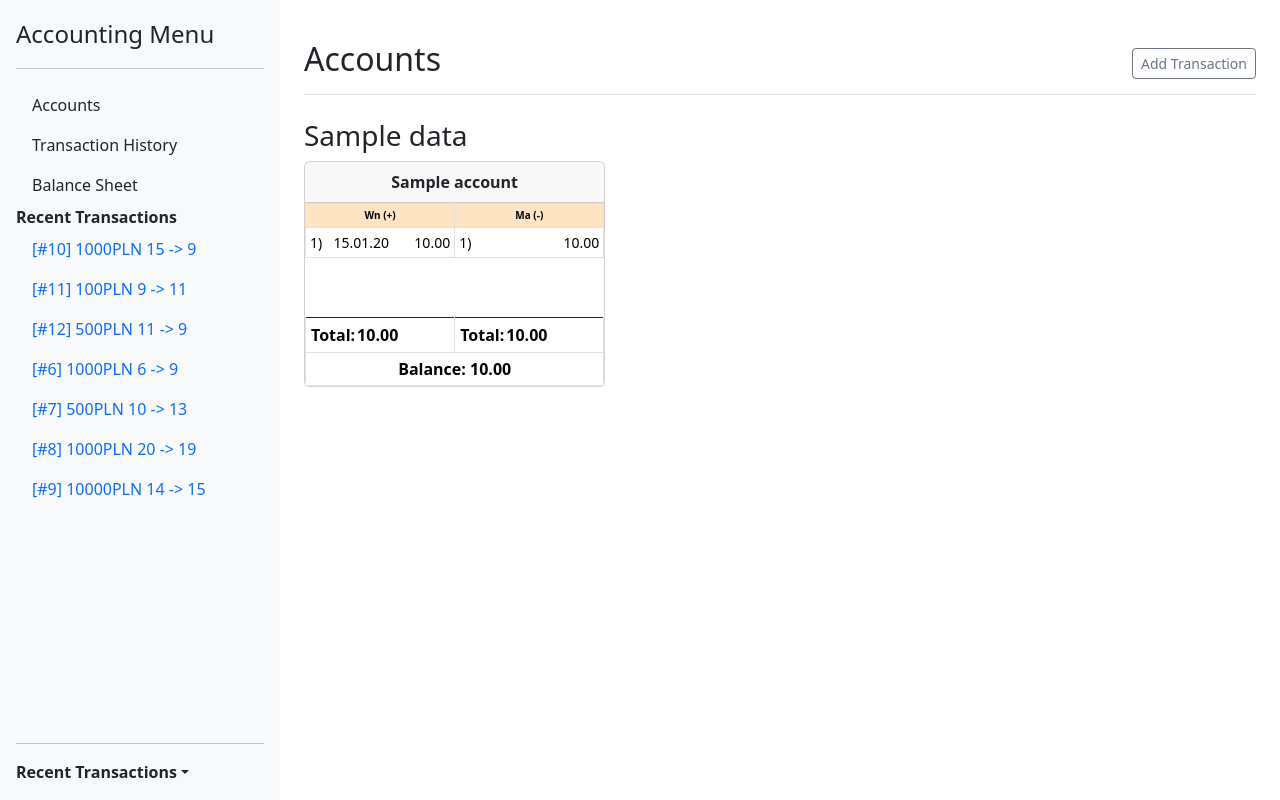
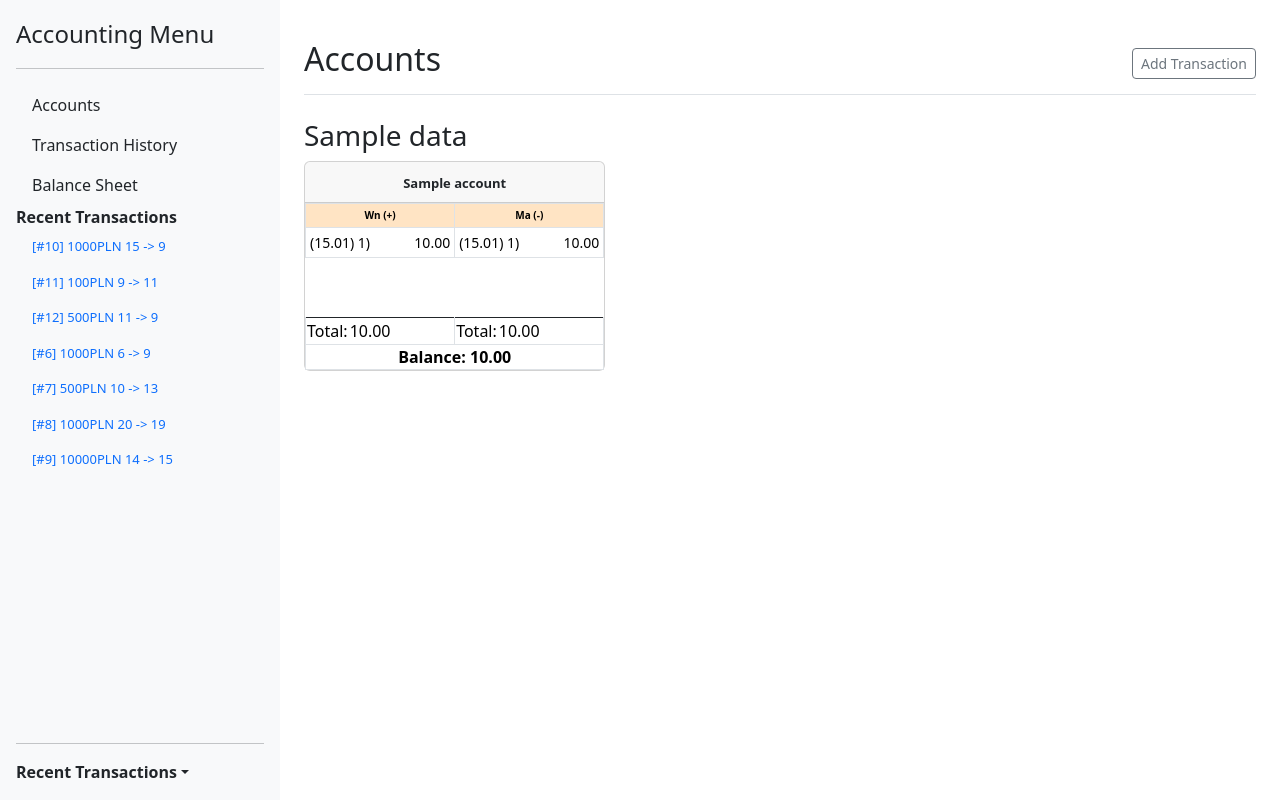
Before and after one commit to NooneDevv/accountingapp, a Django app: template accounting_project/accounting_app/templates/accounting_app/accounts.html in a window 1280 px wide. Run offline with Django 3.2, Linux system fonts and the light colour scheme; data comes from the database, SQL or seed files in the repository; both versions use the stored data as it was after the commit; the template is opened without the code that fills it: most values are stand-ins (such as "Sample title", 1, 10 or a date in 2020).

Commit message:
layout changes

```diff
--- a/accounting_project/accounting_app/static/accounting_app/css/style.css
+++ b/accounting_project/accounting_app/static/accounting_app/css/style.css
@@ -15,3 +15,12 @@
     background-color: rgb(130, 208, 236);
     font-weight: bold;
 }
+
+.recenttx {
+    color:black;
+    font-size:small;
+}
+.account-header {
+    font-size:small;
+
+}
--- a/accounting_project/accounting_app/templates/accounting_app/partials/_t_account.html
+++ b/accounting_project/accounting_app/templates/accounting_app/partials/_t_account.html
@@ -1,6 +1,6 @@
 <div class="card">
     <div class="card-header text-center">
-        <strong>{{ account.name }}</strong>
+        <strong class="account-header">{{ account.name }}</strong>
     </div>
     <div class="card-body p-0">
         <table class="table table-sm table-bordered t-account-table mb-0">
@@ -16,8 +16,7 @@
                         <table class="table table-borderless table-sm mb-0">
                             {% for trans in account.debit_transactions.all %}
                                 <tr class="transaction-row" data-transaction-id="{{ trans.transaction_id }}">
-                                    <td data-transaction-id="{{ trans.transaction_id }}" title="{{ trans.date }} {{ trans.credit_account.name|truncatechars:10 }}">{{ trans.transaction_id }})</td>
-                                    <td data-transaction-id="{{ trans.transaction_id }}">{{ trans.date|date:"d.m.y" }}</td>
+                                    <td data-transaction-id="{{ trans.transaction_id }}" title="{{ trans.date }} {{ trans.debit_account.name|truncatechars:10 }}">({{ trans.date|date:"d.m" }}) {{ trans.transaction_id }})</td>
                                     <td class="text-end" data-transaction-id="{{ trans.transaction_id }}">{{ trans.amount|floatformat:2 }}</td>
                                 </tr>
                             {% endfor %}
@@ -28,7 +27,7 @@
                         <table class="table table-borderless table-sm mb-0">
                            {% for trans in account.credit_transactions.all %}
                                 <tr class="transaction-row" data-transaction-id="{{ trans.transaction_id }}">
-                                    <td title="{{ trans.date }} {{ trans.credit_account.name|truncatechars:10 }}">{{ trans.transaction_id|truncatechars:10 }})</td>
+                                    <td data-transaction-id="{{ trans.transaction_id }}" title="{{ trans.date }} {{ trans.credit_account.name|truncatechars:10 }}">({{ trans.date|date:"d.m" }}) {{ trans.transaction_id }})</td>
                                     <td class="text-end">{{ trans.amount|floatformat:2 }}</td>
                                 </tr>
                             {% endfor %}
@@ -40,21 +39,21 @@
             </tbody>
             <tfoot>
                 <tr class="table-group-divider">
-                    <td class="p-1">
+                    <td class="p-0">
                         <table class="table-borderless mb-0"><tr>
-                            <td><strong>Total:</strong></td>
-                            <td class="text-end"><strong>{{ account.debit_total|floatformat:2 }}</strong></td>
+                            <td>Total:</td>
+                            <td class="text-end">{{ account.debit_total|floatformat:2 }}</td>
                         </tr></table>
                     </td>
-                    <td class="p-1">
+                    <td class="p-0">
                         <table class="table-borderless mb-0"><tr>
-                            <td><strong>Total:</strong></td>
-                            <td class="text-end"><strong>{{ account.credit_total|floatformat:2 }}</strong></td>
+                            <td>Total:</td>
+                            <td class="text-end">{{ account.credit_total|floatformat:2 }}</td>
                         </tr></table>
                     </td>
                 </tr>
                 <tr>
-                    <td colspan="2" class="text-center p-1">
+                    <td colspan="2" class="text-center p-0">
                         <strong>Balance: {{ account.balance|floatformat:2 }}</strong>
                     </td>
                 </tr>
```
Also changed, not shown: accounting_project/db.sqlite3.
